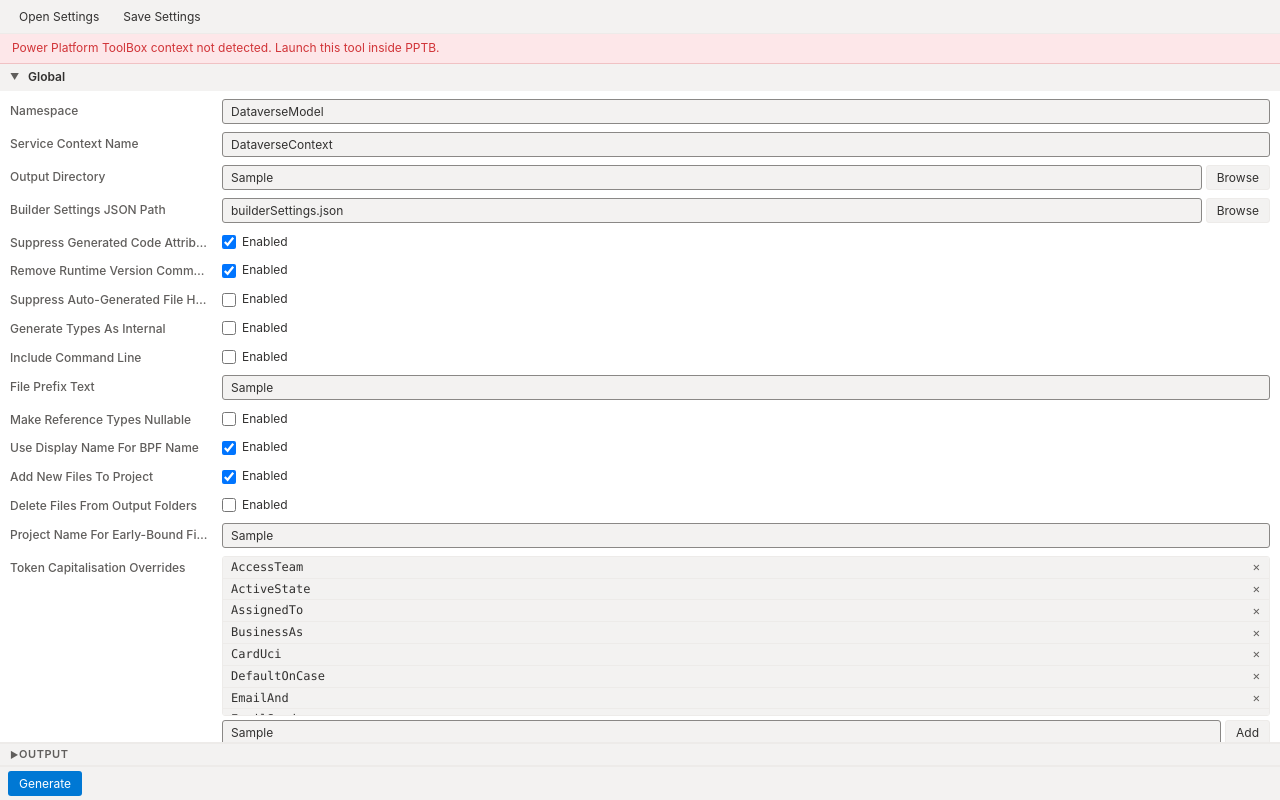
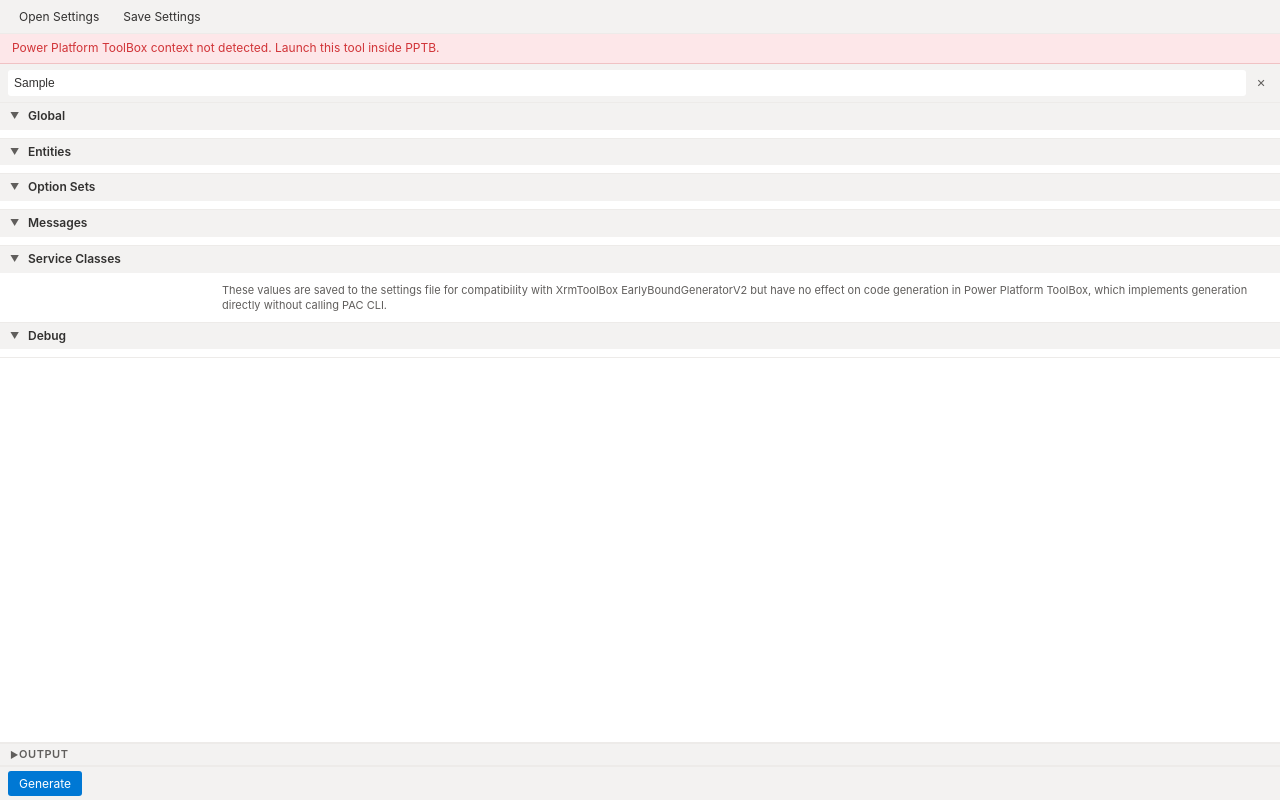
Before and after one commit to mbwilding/PPTB-Tools, a React (Vite) app in the folder tools/early-bound-generator/: page / in a window 1280 px wide. Both pictures are taken after typing "Sample", "Sample", "Sample", "Sample", "Sample", "Sample" into the empty fields and a click on the button "Save Settings". Built offline with nearby package versions, Linux system fonts and the light colour scheme.

Commit message:
chore(release): bump to 0.0.14 and add settings search filter and generation progress bar

```diff
--- a/tools/early-bound-generator/package.json
+++ b/tools/early-bound-generator/package.json
@@ -1,7 +1,7 @@
 {
     "name": "@mbwilding/tool-early-bound-generator",
     "displayName": "Early Bound Generator",
-    "version": "0.0.13",
+    "version": "0.0.14",
     "description": "Generate strongly-typed C# early-bound classes for Dataverse entities, option sets, and messages",
     "icon": "icons/ebg.svg",
     "contributors": [
@@ -21,7 +21,8 @@
     },
     "type": "module",
     "scripts": {
-        "build": "npm run typecheck && vite build",
+        "build": "vite build",
+        "build:watch": "vite build --watch",
         "typecheck": "tsc --noEmit -p tsconfig.test.json",
         "dev": "vite",
         "test": "vitest run",
--- a/tools/early-bound-generator/src/App.tsx
+++ b/tools/early-bound-generator/src/App.tsx
@@ -1,4 +1,4 @@
-import { useState, useEffect, useCallback } from "react";
+import { useState, useEffect, useCallback, useRef } from "react";
 import { type EbgSettings, DEFAULT_SETTINGS } from "./models/interfaces";
 import { settingsToXml, xmlToSettings } from "./utils/xmlSerializer";
 import { joinPath, getDirname } from "./utils/pathUtils";
@@ -13,6 +13,7 @@ import { EntityPickerDialog } from "./components/EntityPickerDialog";
 import { PathInput } from "./components/PathInput";
 import { KeyValueEditor } from "./components/KeyValueEditor";
 import { EntityAttributeEditor } from "./components/EntityAttributeEditor";
+import { SearchContext } from "./components/SearchContext";
 import { runCodegen } from "./codegen/orchestrator";
 import "./styles.css";
 
@@ -27,10 +28,13 @@ function App() {
     const [xmlCandidates, setXmlCandidates] = useState<string[]>([]);
     const [terminalOutput, setTerminalOutput] = useState("");
     const [isGenerating, setIsGenerating] = useState(false);
+    const [generateProgress, setGenerateProgress] = useState(0);
     const [error, setError] = useState("");
     const [initializing, setInitializing] = useState(true);
     const [entityPickerOpen, setEntityPickerOpen] = useState(false);
     const [entityPickerTarget, setEntityPickerTarget] = useState<EntityPickerTarget | null>(null);
+    const [searchQuery, setSearchQuery] = useState("");
+    const searchInputRef = useRef<HTMLInputElement>(null);
 
     const updateSetting = (update: Partial<EbgSettings>) => {
         setSettings((prev) => ({ ...prev, ...update }));
@@ -141,6 +145,7 @@ function App() {
         setIsGenerating(true);
         setError("");
         setTerminalOutput("");
+        setGenerateProgress(0);
 
         try {
             const connection = await window.toolboxAPI.connections.getActiveConnection();
@@ -159,7 +164,7 @@ function App() {
                 setTerminalOutput((prev) => (prev ? prev + "\n" + line : line));
             };
 
-            await runCodegen(settings, settingsDir, outputDir, log, __APP_VERSION__);
+            await runCodegen(settings, settingsDir, outputDir, log, __APP_VERSION__, setGenerateProgress);
 
             await window.toolboxAPI.utils.showNotification({
                 title: "Generation complete",
@@ -214,6 +219,21 @@ function App() {
             />
             {error && <div className="error-banner">{error}</div>}
             <div className="content-area">
+                <div className="settings-search-bar">
+                    <input ref={searchInputRef} className="settings-search-input" type="search" placeholder="Filter settings..." value={searchQuery} onChange={(e) => setSearchQuery(e.target.value)} />
+                    {searchQuery && (
+                        <button
+                            className="settings-search-clear"
+                            onClick={() => {
+                                setSearchQuery("");
+                                searchInputRef.current?.focus();
+                            }}
+                        >
+                            ✕
+                        </button>
+                    )}
+                </div>
+                <SearchContext.Provider value={searchQuery}>
                     <div className="settings-panel">
                         {}
                         <PropertySection title="Global">
@@ -309,7 +329,11 @@ function App() {
                                 />
                             </SettingRow>
                             <SettingRow label="Token Capitalisation Overrides" hint="Words treated as known tokens during CamelCase naming (e.g. SlaId, VoiceMail)">
-                            <StringListEditor items={settings.tokenCapitalizationOverrides} onChange={(items) => updateSetting({ tokenCapitalizationOverrides: items })} placeholder="Add token..." />
+                                <StringListEditor
+                                    items={settings.tokenCapitalizationOverrides}
+                                    onChange={(items) => updateSetting({ tokenCapitalizationOverrides: items })}
+                                    placeholder="Add token..."
+                                />
                             </SettingRow>
                             <BoolSettingRow
                                 label="CamelCase Class Names"
@@ -574,7 +598,10 @@ function App() {
                                     valuePlaceholder="e.g. AccountRating"
                                 />
                             </SettingRow>
-                        <SettingRow label="Option Name Overrides" hint="Fix casing of enum member name tokens. Key: lowercase token to match. Value: correctly-cased replacement (e.g. fedex → FedEx).">
+                            <SettingRow
+                                label="Option Name Overrides"
+                                hint="Fix casing of enum member name tokens. Key: lowercase token to match. Value: correctly-cased replacement (e.g. fedex → FedEx)."
+                            >
                                 <KeyValueEditor
                                     entries={settings.optionNameOverrides}
                                     onChange={(entries) => updateSetting({ optionNameOverrides: entries })}
@@ -705,6 +732,7 @@ function App() {
                             />
                         </PropertySection>
                     </div>
+                </SearchContext.Provider>
                 <TerminalPanel
                     output={terminalOutput}
                     onClear={() => setTerminalOutput("")}
@@ -725,6 +753,7 @@ function App() {
                         "Generate"
                     )}
                 </button>
+                {isGenerating && <progress className="generate-progress" value={generateProgress} max={100} />}
             </div>
 
             <EntityPickerDialog
--- a/tools/early-bound-generator/src/codegen/orchestrator.ts
+++ b/tools/early-bound-generator/src/codegen/orchestrator.ts
@@ -226,8 +226,10 @@ export async function captureMetadata(settings: EbgSettings, outputDir: string,
     log(`Metadata snapshot written to ${snapshotDir}`);
 }
 
-export async function runCodegen(settings: EbgSettings, settingsDir: string, outputDir: string, log: LogFn, appVersion: string): Promise<void> {
+export async function runCodegen(settings: EbgSettings, settingsDir: string, outputDir: string, log: LogFn, appVersion: string, onProgress?: (pct: number) => void): Promise<void> {
+    const progress = onProgress ?? (() => {});
     log("=== Early Bound Generator ===");
+    progress(0);
 
     log("Loading dictionary...");
     const sortedOverrides = [...settings.tokenCapitalizationOverrides].sort((a, b) => b.length - a.length);
@@ -259,6 +261,7 @@ export async function runCodegen(settings: EbgSettings, settingsDir: string, out
         caser = new CamelCaser(new Map(), sortedOverrides);
     }
 
+    progress(2);
     const naming = new NamingService(settings, caser);
     const filter = new FilterService(settings);
 
@@ -278,6 +281,7 @@ export async function runCodegen(settings: EbgSettings, settingsDir: string, out
         }),
     );
 
+    progress(5);
     log(`Fetching metadata for ${toGenerate.length} entities...`);
 
     const allEntitiesMap = new Map<string, EntityMetadata>();
@@ -292,8 +296,10 @@ export async function runCodegen(settings: EbgSettings, settingsDir: string, out
             generatedEntities.push(entity);
         }
         log(`\tFetched ${Math.min(i + BATCH, toGenerate.length)} / ${toGenerate.length}`);
+        progress(5 + Math.round((Math.min(i + BATCH, toGenerate.length) / Math.max(toGenerate.length, 1)) * 65));
     }
 
+    progress(70);
     const entityFolderAndFile = resolveFolderAndFile(settings.entityTypesFolder, "Entities.cs");
     const entityDir = entityFolderAndFile.dir ? joinPath(outputDir, entityFolderAndFile.dir) : outputDir;
 
@@ -330,6 +336,7 @@ export async function runCodegen(settings: EbgSettings, settingsDir: string, out
         await writeTextWithPermission(joinPath(entityDir, entityFolderAndFile.filename), header.toString(), log);
     }
 
+    progress(80);
     const optionSetFolderAndFile = resolveFolderAndFile(settings.optionSetsTypesFolder, "OptionSet.cs");
     const optionSetDir = optionSetFolderAndFile.dir ? joinPath(outputDir, optionSetFolderAndFile.dir) : outputDir;
 
@@ -368,10 +375,12 @@ export async function runCodegen(settings: EbgSettings, settingsDir: string, out
         await writeTextWithPermission(joinPath(optionSetDir, optionSetFolderAndFile.filename), content, log);
     }
 
+    progress(88);
     log("--- Service Context ---");
     const contextContent = generateContextFile(generatedEntities, naming, settings);
     await writeTextWithPermission(joinPath(outputDir, `${settings.serviceContextName}.cs`), contextContent, log);
 
+    progress(92);
     if (settings.generateMessages) {
         const messagePairs = await fetchSdkMessages(settings, filter, log);
         const messageFolderAndFile = resolveFolderAndFile(settings.messageTypesFolder, "Messages.cs");
@@ -395,6 +404,7 @@ export async function runCodegen(settings: EbgSettings, settingsDir: string, out
         }
     }
 
+    progress(100);
     log("=== Generation Complete ===");
 }
 
--- a/tools/early-bound-generator/src/components/PropertySection.tsx
+++ b/tools/early-bound-generator/src/components/PropertySection.tsx
@@ -1,4 +1,5 @@
 import { useState } from "react";
+import { useSearchQuery } from "./SearchContext";
 
 interface PropertySectionProps {
     title: string;
@@ -8,22 +9,29 @@ interface PropertySectionProps {
 
 export function PropertySection({ title, children, defaultExpanded = true }: PropertySectionProps) {
     const [expanded, setExpanded] = useState(defaultExpanded);
+    const query = useSearchQuery();
+
+    // When a search is active, force all sections open
+    const isSearching = query.length > 0;
+    const isExpanded = isSearching || expanded;
 
     return (
         <div className="prop-section">
             <div
                 className="prop-section-header"
-                onClick={() => setExpanded((v) => !v)}
+                onClick={() => {
+                    if (!isSearching) setExpanded((v) => !v);
+                }}
                 role="button"
                 tabIndex={0}
                 onKeyDown={(e) => {
-                    if (e.key === "Enter" || e.key === " ") setExpanded((v) => !v);
+                    if (!isSearching && (e.key === "Enter" || e.key === " ")) setExpanded((v) => !v);
                 }}
             >
-                <span className="prop-section-toggle">{expanded ? "▼" : "▶"}</span>
+                <span className="prop-section-toggle">{isExpanded ? "▼" : "▶"}</span>
                 <span className="prop-section-title">{title}</span>
             </div>
-            {expanded && <div className="prop-section-body">{children}</div>}
+            {isExpanded && <div className="prop-section-body">{children}</div>}
         </div>
     );
 }
--- /dev/null
+++ b/tools/early-bound-generator/src/components/SearchContext.tsx
@@ -0,0 +1,14 @@
+import { createContext, useContext } from "react";
+
+export const SearchContext = createContext("");
+
+export function useSearchQuery() {
+    return useContext(SearchContext);
+}
+
+/** Returns true if the row matches the query (case-insensitive substring on label or hint). */
+export function rowMatches(query: string, label: string, hint?: string): boolean {
+    if (!query) return true;
+    const q = query.toLowerCase();
+    return label.toLowerCase().includes(q) || (hint ?? "").toLowerCase().includes(q);
+}
--- a/tools/early-bound-generator/src/components/SettingRow.tsx
+++ b/tools/early-bound-generator/src/components/SettingRow.tsx
@@ -1,3 +1,5 @@
+import { useSearchQuery, rowMatches } from "./SearchContext";
+
 interface SettingRowProps {
     label: string;
     hint?: string;
@@ -5,6 +7,9 @@ interface SettingRowProps {
 }
 
 export function SettingRow({ label, hint, children }: SettingRowProps) {
+    const query = useSearchQuery();
+    if (!rowMatches(query, label, hint)) return null;
+
     return (
         <div className="prop-row">
             <span className="prop-label" title={hint ?? label}>
--- a/tools/early-bound-generator/src/styles.css
+++ b/tools/early-bound-generator/src/styles.css
@@ -103,10 +103,47 @@ body {
     display: flex;
     align-items: center;
     justify-content: flex-start;
-    gap: 2px;
+    gap: 8px;
     padding: 4px 8px;
     background-color: var(--toolbar-bg);
     border-top: 1px solid var(--toolbar-border);
+}
+
+.generate-progress {
+    flex: 1;
+    height: 4px;
+    border-radius: 2px;
+    border: none;
+    appearance: none;
+    -webkit-appearance: none;
+    background-color: var(--border-color);
+    overflow: hidden;
+}
+
+.generate-progress::-webkit-progress-bar {
+    background-color: var(--border-color);
+    border-radius: 2px;
+}
+
+.generate-progress::-webkit-progress-value {
+    background-color: var(--button-bg);
+    border-radius: 2px;
+    transition: width 0.3s ease;
+}
+
+.generate-progress::-moz-progress-bar {
+    background-color: var(--button-bg);
+    border-radius: 2px;
+    transition: width 0.3s ease;
+}
+
+@keyframes progress-indeterminate {
+    0% {
+        transform: translateX(-100%);
+    }
+    100% {
+        transform: translateX(350%);
+    }
 }
 
 /* ── Top toolbar ── */
@@ -218,6 +255,54 @@ body {
     flex: 1;
     overflow: hidden;
     min-height: 0;
+}
+
+/* ── Settings search bar ── */
+.settings-search-bar {
+    display: flex;
+    align-items: center;
+    gap: 4px;
+    padding: 6px 8px;
+    background-color: var(--toolbar-bg);
+    border-bottom: 1px solid var(--toolbar-border);
+    flex-shrink: 0;
+}
+
+.settings-search-input {
+    flex: 1;
+    height: 26px;
+    padding: 0 6px;
+    font-size: 12px;
+    border: 1px solid var(--border);
+    border-radius: 3px;
+    background-color: var(--bg-primary);
+    color: var(--text-primary);
+    outline: none;
+}
+
+.settings-search-input:focus {
+    border-color: var(--accent);
+}
+
+.settings-search-clear {
+    flex-shrink: 0;
+    width: 22px;
+    height: 22px;
+    display: flex;
+    align-items: center;
+    justify-content: center;
+    font-size: 11px;
+    background: none;
+    border: none;
+    color: var(--text-secondary);
+    cursor: pointer;
+    border-radius: 3px;
+    padding: 0;
+}
+
+.settings-search-clear:hover {
+    background-color: var(--hover-bg);
+    color: var(--text-primary);
 }
 
 /* ── Settings panel ── */
```
Also changed, not shown: 1 other file (tests, documents, lock files or other folders). Lines whose indentation alone changed are shown as unchanged.
